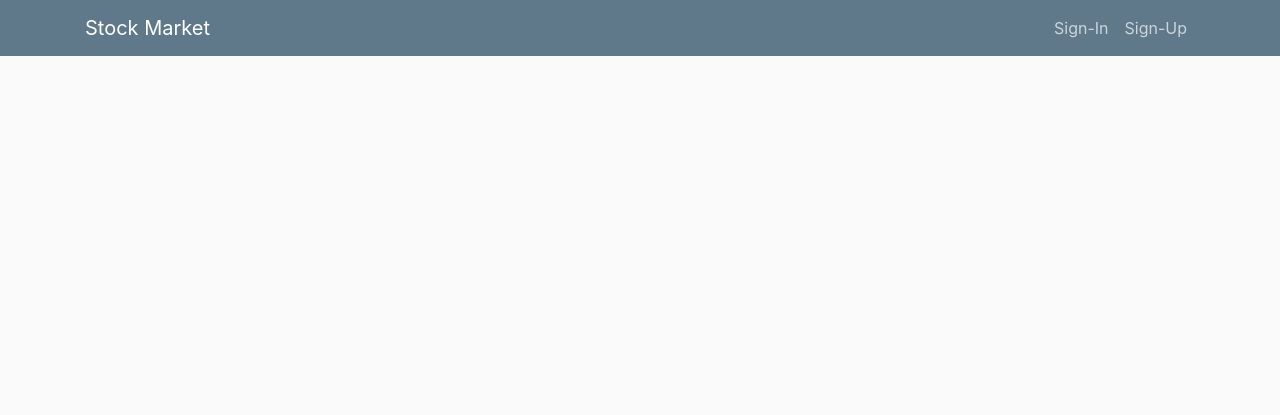
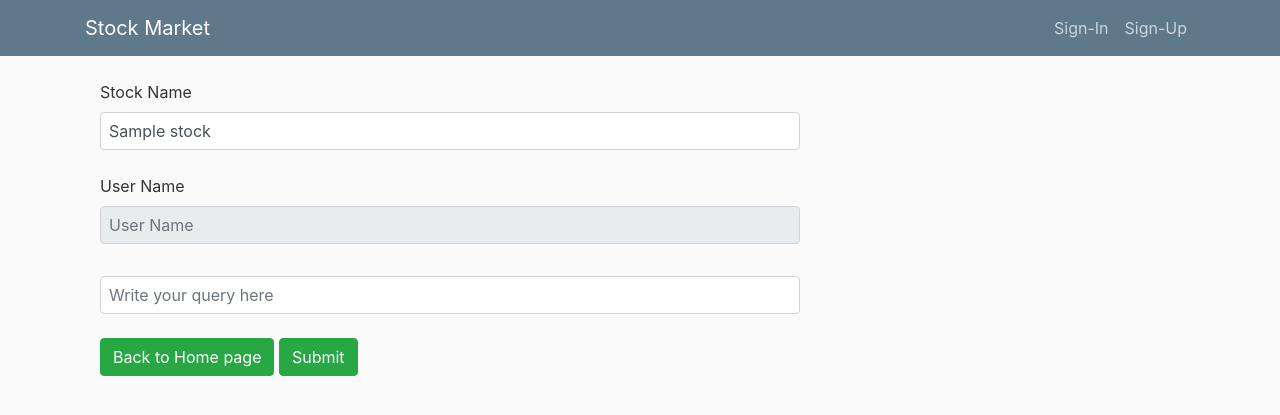
Before and after one commit to pulkitmunjral/SockMarketGuide, a Django app: template StockMarket/templates/query.html in a window 1280 px wide. Shown: the top 415 px of the page. Run offline with Django 3.2, Linux system fonts and the light colour scheme; tables that the repository leaves empty hold one stand-in row (values such as "Sample post"); the template is opened without the code that fills it: values that come from a table or form of the project are taken from there, most other values are stand-ins (such as "Sample title", 1, 10 or a date in 2020); some libraries are stand-ins or nearby versions.

Commit message:
Query page is embeded

```diff
--- a/StockMarket/templates/details.html
+++ b/StockMarket/templates/details.html
@@ -4,11 +4,9 @@
 <div class="container">
     <div class="content" id="content">
         <div class="single_content border border-success mt-2 pl-2">
-         {% for stock in Stocks %}
         <h2>{{stock.title}}</h2>
         <p>{{stock.desc}}</p>
             {% video stock.video '682x400' %}
-            {% endfor %}
         </div><br>
         <form method="post" >
             {% csrf_token %}
--- a/StockMarket/templates/query.html
+++ b/StockMarket/templates/query.html
@@ -1,5 +1,18 @@
 {% extends "home.html" %}
 {% block content %}
 
-
+<div class="container">
+    <div class="content" id="content">
+        <form method="post" >
+            {% csrf_token %}
+            Stock Name
+            <input class="form-control mt-2 pl-2" type="search" placeholder="Stock Name" name="stockname" value="{{stock.title}}"><br>
+            User Name
+            <input class="form-control mt-2 pl-2" type="search" placeholder="User Name" name="username" value="{{user.username}}" size="500" readonly><br>
+            <input class="form-control mt-2 pl-2" type="text" placeholder="Write your query here" name="query"><br>
+            <button class="btn btn-success"  type="submit" name="action" value="back">Back to Home page</button>
+            <button class="btn btn-success"  type="submit" name="action" value="submit">Submit</button>
+        </form><br>
+    </div>
+</div>
 {% endblock %}
```
Also changed, not shown: StockMarket/templates/StockMarket.html (+8 -8 lines), StockMarket/views.py (+6 -5 lines).
